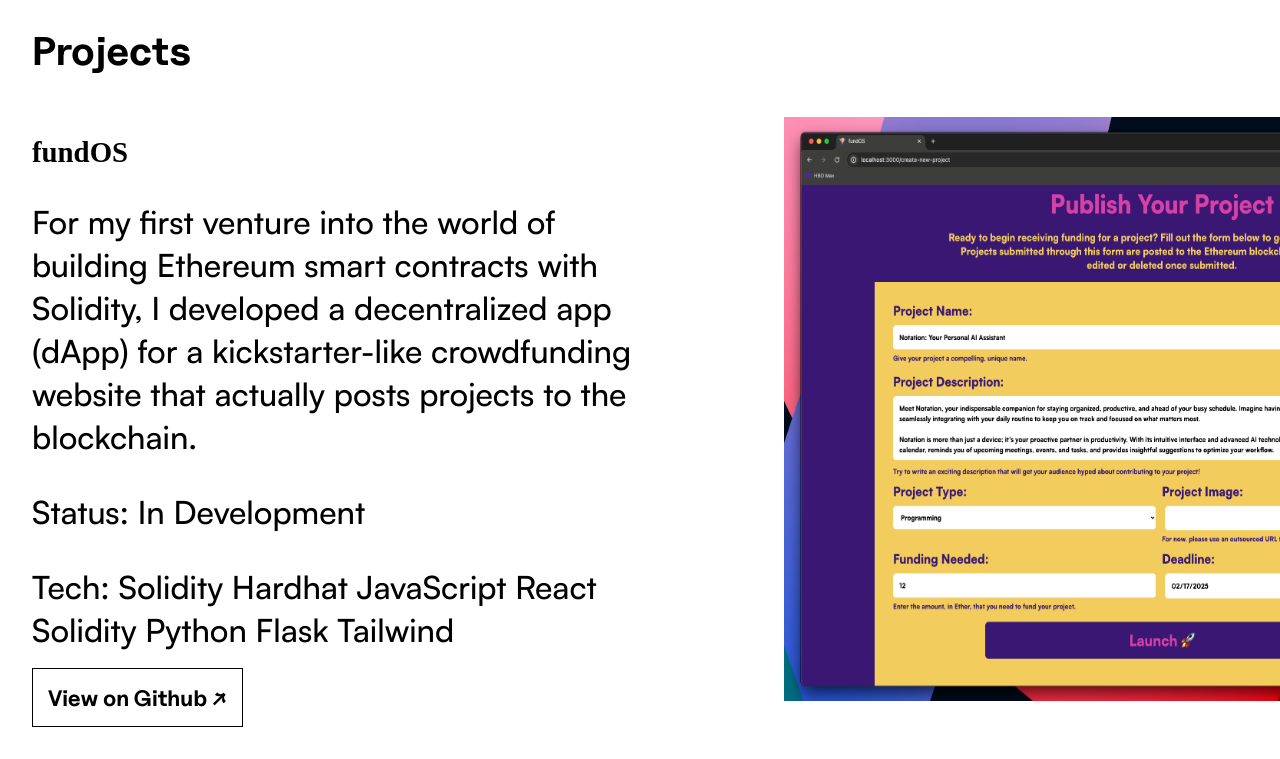
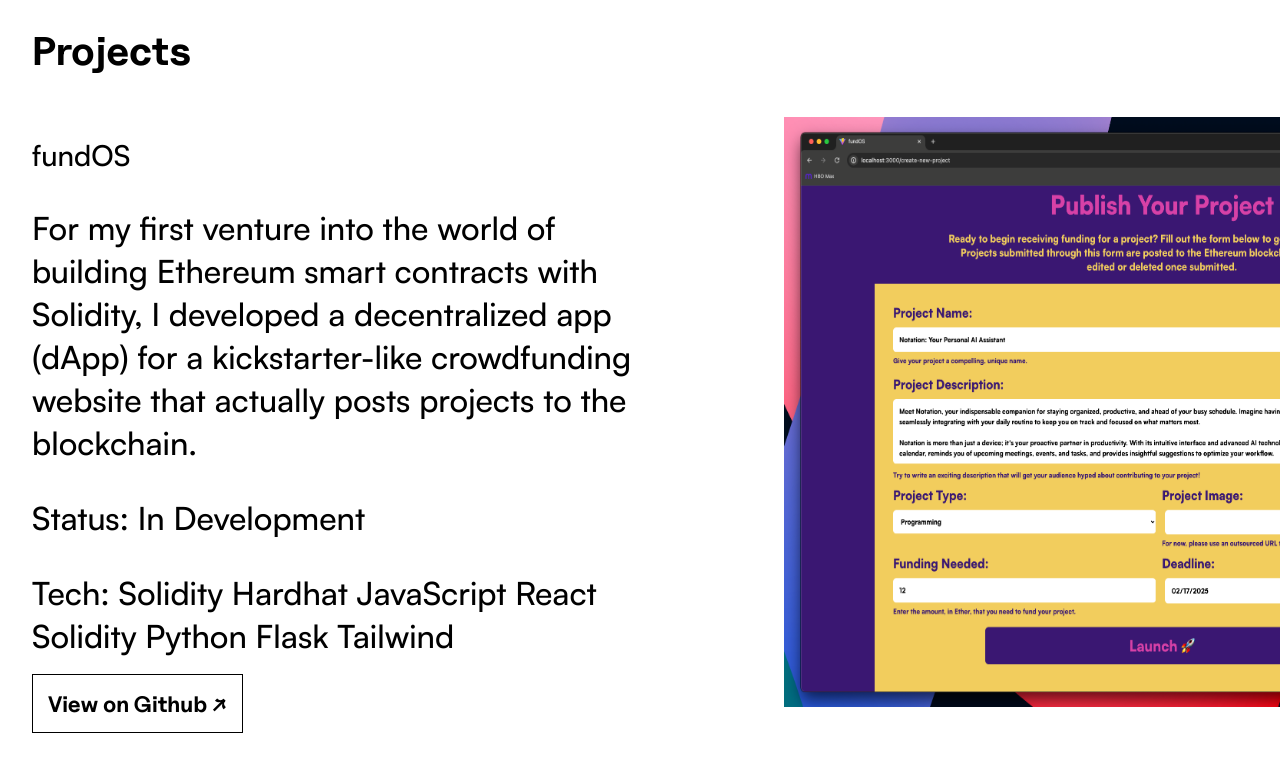
Before and after one commit to barrettk8090/portfolio-v2, a React (Vite) app: page / in a window 1280 px wide. Shown: the part 1860-2619 px from the top of the page. Built offline with nearby package versions, Linux system fonts and the light colour scheme.

Commit message:
testing font bug

```diff
--- a/src/App.css
+++ b/src/App.css
@@ -70,7 +70,7 @@ h2{
 }
 
 h3, h4{
-  font-family: Satoshi;
+  font-family: SatoshiMedium;
 }
 
 h4{
```
